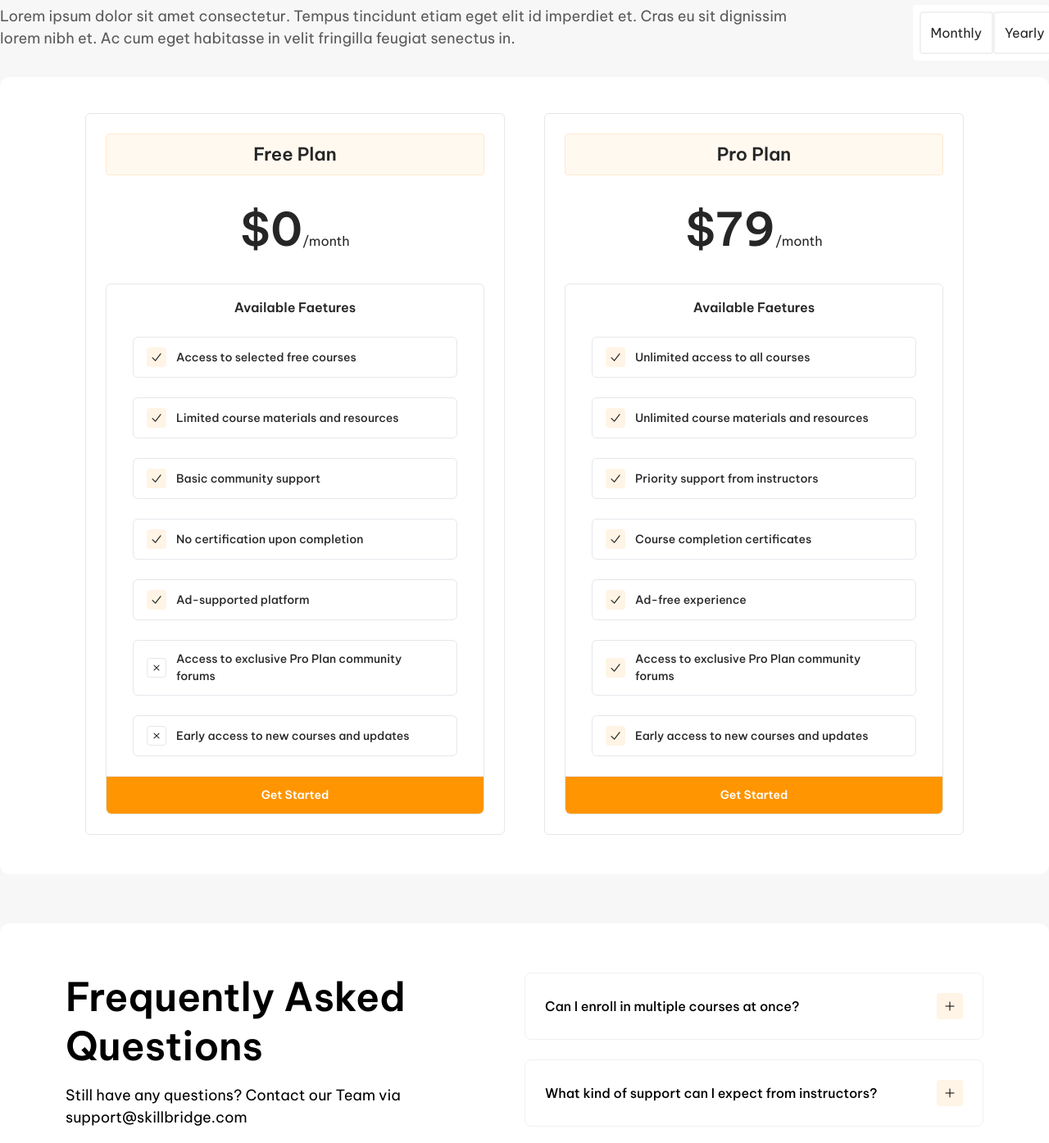
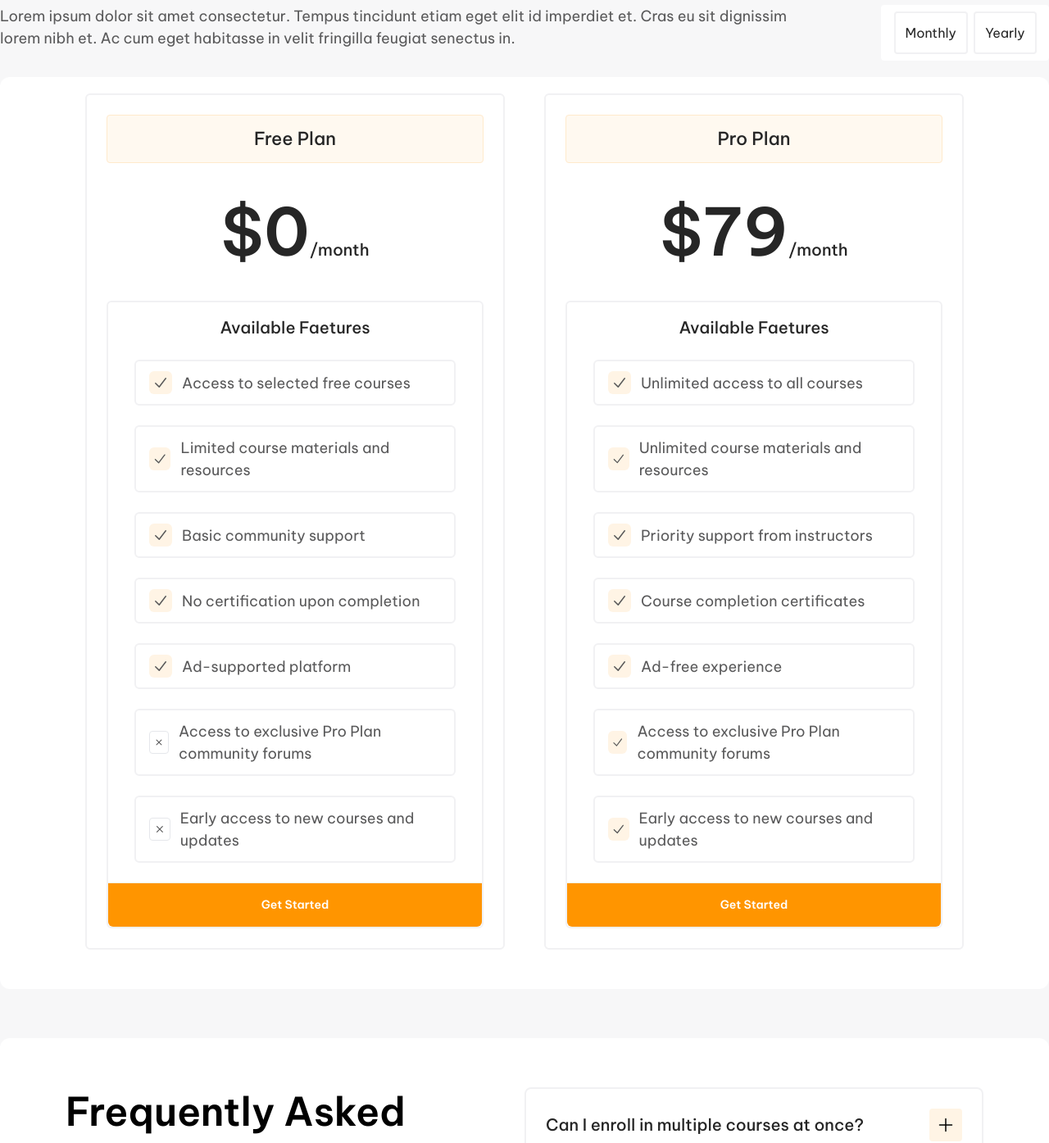
Before and after one commit to mdmonauwarulislam/e-learning, a React (Vite) app: page /Signup in a window 1280 px wide. Shown: the part 5302-6697 px from the top of the page at 82% size. Built offline with nearby package versions, Linux system fonts and the light colour scheme.

Commit message:
color font fixing

```diff
--- a/src/Components/FAQ.jsx
+++ b/src/Components/FAQ.jsx
@@ -54,33 +54,33 @@ function FAQ() {
         <p className="text-[14px] md:text-[16px] xl:text-[18px] font-be-vietnam-pro font-normal mt-4">
           Still have any questions? Contact our Team via support@skillbridge.com
         </p>
-        <button className="text-[14px] md:text-[16px] xl:text-[18px] font-be-vietnam-pro font-normal mt-8 p-3 rounded-md hover:bg-orangeBg hover:text-white border border-grayColor">See All FAQ’s</button>
+        <button className="text-[14px] md:text-[16px] xl:text-[18px] font-be-vietnam-pro font-normal mt-8 mb-4 md:mb-0 p-3 rounded-md hover:bg-orangeBg hover:text-white border-2 border-grayColor">See All FAQ’s</button>
       </div>
       <div className="md:w-1/2">
       {faqs.map((faq, index) => (
         <div key={index} className="mb-6">
           <button
             onClick={() => toggleFAQ(index)}
-            className="w-full p-6 bg-white rounded-lg border border-grayColor outline-none"
+            className="w-full p-6 bg-white rounded-lg border-2 border-grayColor outline-none"
           >
             <div className="flex justify-between items-center text-left font-be-vietnam-pro">
-            <span className="font-medium">{faq.question}</span>
+            <span className="font-medium text-[16px] md:text-[18px] xl:text-[20px] text-grayH ">{faq.question}</span>
             <span className="font-[18px]">
               {openIndex === index ? (
-                <HiOutlineXMark className="p-2 rounded text-[32px] bg-[#FFF4E5]" />
+                <HiOutlineXMark className="p-2 rounded text-[32px] xl:text-[40px] bg-[#FFF4E5]" />
               ) : (
-                <HiOutlinePlus className="p-2 rounded text-[32px] bg-[#FFF4E5]" />
+                <HiOutlinePlus className="p-2 rounded text-[32px] xl:text-[40px] bg-[#FFF4E5]" />
               )}
             </span>
             </div>
             {openIndex === index && (
             <div className=" border-t border-grayColor mt-4 font-be-vietnam-pro">
-              <p className="mb-2 mt-10 text-left">{faq.answer}</p>
+              <p className="mb-3 mt-6 text-[14px] md:text-[16px] xl:text-[18px] text-grayPara text-left">{faq.answer}</p>
               {faq.link && (
-                <div className="m-4 bg-grayBg p-4 rounded-md items-center">
-                  <a href="#" className="flex justify-between items-center text-left">
+                <div className=" bg-grayBg p-4 rounded-md items-center">
+                  <a href="#" className="flex justify-between items-center text-[14px] md:text-[16px] xl:text-[18px] text-grayH font-medium text-left">
                     {faq.link}
-                    <HiOutlineArrowSmallRight className="p-2 rounded-[50%] text-[32px] bg-white cursor-pointer" />
+                    <HiOutlineArrowSmallRight className="p-2 rounded-[50%] text-[32px] xl:text-[40px] bg-white cursor-pointer" />
                   </a>
                 </div>
               )}
--- a/src/Components/Pricing.jsx
+++ b/src/Components/Pricing.jsx
@@ -1,33 +1,33 @@
 /* eslint-disable react/prop-types */
 // import React from 'react'
-import { HiMiniCheck, HiMiniXMark  } from "react-icons/hi2";
+import { HiMiniCheck, HiMiniXMark } from "react-icons/hi2";
 
 function Pricing(props) {
   return (
-      <div className="md:w-1/2 rounded-md border md:m-6 w-full">
-        <div className="text-[16px] md:text-[22px] font-semibold md:px-4 py-2 text-[#262626] bg-[#FFF9F0] border border-OrangeBoreder mx-6 mt-6 rounded flex justify-center w-auto">
+    <div className="md:w-1/2 rounded-md border-2 border-grayColor md:m-6 w-full font-be-vietnam-pro mt-5 md:mt-0">
+      <div className="text-[16px] md:text-[18px] xl:text-[22px] font-medium md:px-4 py-3 text-grayH bg-[#FFF9F0] border border-OrangeBoreder mx-6 mt-6 rounded flex justify-center w-auto">
         <h3>{props.title}</h3>
       </div>
-        <div className="text-[16px] md:text-[16px] text-[#262626] px-4 py-2 mx-6 my-4 flex justify-center w-auto">
-          <h1>
-            <span className="text-[56px] font-semibold">{props.price}</span>{props.period}
+      <div className="text-grayH px-4 py-2 mx-6 my-4 flex justify-center w-auto">
+        <h1 className="text-[14px] md:text-[16px] xl:text-[20px] font-medium">
+          <span className="text-[50px] md:text-[60px] xl:text-[80px] font-semibold">{props.price}</span>{props.period}
         </h1>
       </div>
-        <div className=" border mx-6 mb-6 rounded-md w-auto">
-          <div className="flex justify-center font-semibold text-[12px] md:text-[16px] mt-4 text-[#262626]">
+      <div className=" border-2 border-grayColor mx-6 mb-6 rounded-md w-auto">
+        <div className="flex justify-center font-medium text-[18px] xl:text-[20px] mt-4 text-grayH">
           <h3>Available Faetures</h3>
         </div>
-          {props.features.map((item,index) => (
-            <div className="flex justify-start items-center gap-3 py-3 px-4 mx-8 border rounded-md mt-6 text-[#262626]" key={index}>
-              {item.isCross? <HiMiniCheck className="p-1 rounded text-[24px] bg-[#FFF4E5]" /> : <HiMiniXMark className="p-1 rounded text-[24px] border" />}
+        {props.features.map((item, index) => (
+          <div className="flex justify-start items-center gap-3 py-3 px-4 mx-8 border-2 border-grayColor rounded-md mt-6 text-grayPara" key={index}>
+            {item.isCross ? <HiMiniCheck className="p-1 rounded-md text-[24px] xl:text-[28px] bg-[#FFF4E5]" /> : <HiMiniXMark className="p-1 rounded text-[24px] xl:text-[28px] border" />}
 
-            <p className="text-[10px] lg:text-[14px] font-medium">
+            <p className="text-[14px] lg:text-[18px] font-normal text-grayPara">
               {item.contents}
             </p>
           </div>
 
         ))}
-          <div className="text-[12px] md:text-[14px] font-semibold  py-3 bg-[#FF9500] text-[#fff]  mt-6 flex justify-center border-t rounded-b-md w-full">
+        <div className="text-[12px] md:text-[14px] font-semibold  py-4 bg-[#FF9500] text-[#fff]  mt-6 flex justify-center border-t border-grayColor rounded-b-md w-full">
           <button>Get Started</button>
         </div>
       </div>
--- a/src/Views/Home.jsx
+++ b/src/Views/Home.jsx
@@ -338,7 +338,7 @@ function Home() {
                 eget elit id imperdiet et. Cras eu sit dignissim lorem nibh et.
                 Ac cum eget habitasse in velit fringilla feugiat senectus in.
               </p>
-              <div className="bg-white p-2 md:w-[20%] xl:w-[13%] w-1/2 mt-4 md:mt-0 rounded mb-5 flex justify-between items-center ">
+              <div className="bg-white p-2 md:w-[30%] xl:w-[16%] w-1/2 mt-4 md:mt-0 rounded mb-5 flex justify-evenly items-center font-be-vietnam-pro">
                 <button className="bg-white p-3 rounded hover:bg-orangeBg text-grayH hover:text-white border-2 border-grayColor  w-auto">
                   Monthly
                 </button>
--- a/src/Views/Signup.jsx
+++ b/src/Views/Signup.jsx
@@ -1,4 +1,4 @@
-import React from 'react';
+
 import { FaArrowRight, FaArrowLeft } from "react-icons/fa6";
 import Testinmonial from "../Components/Testinmonial";
 import SignupCard from '../Components/SignupCard';
```
Lines whose indentation alone changed are shown as unchanged.
